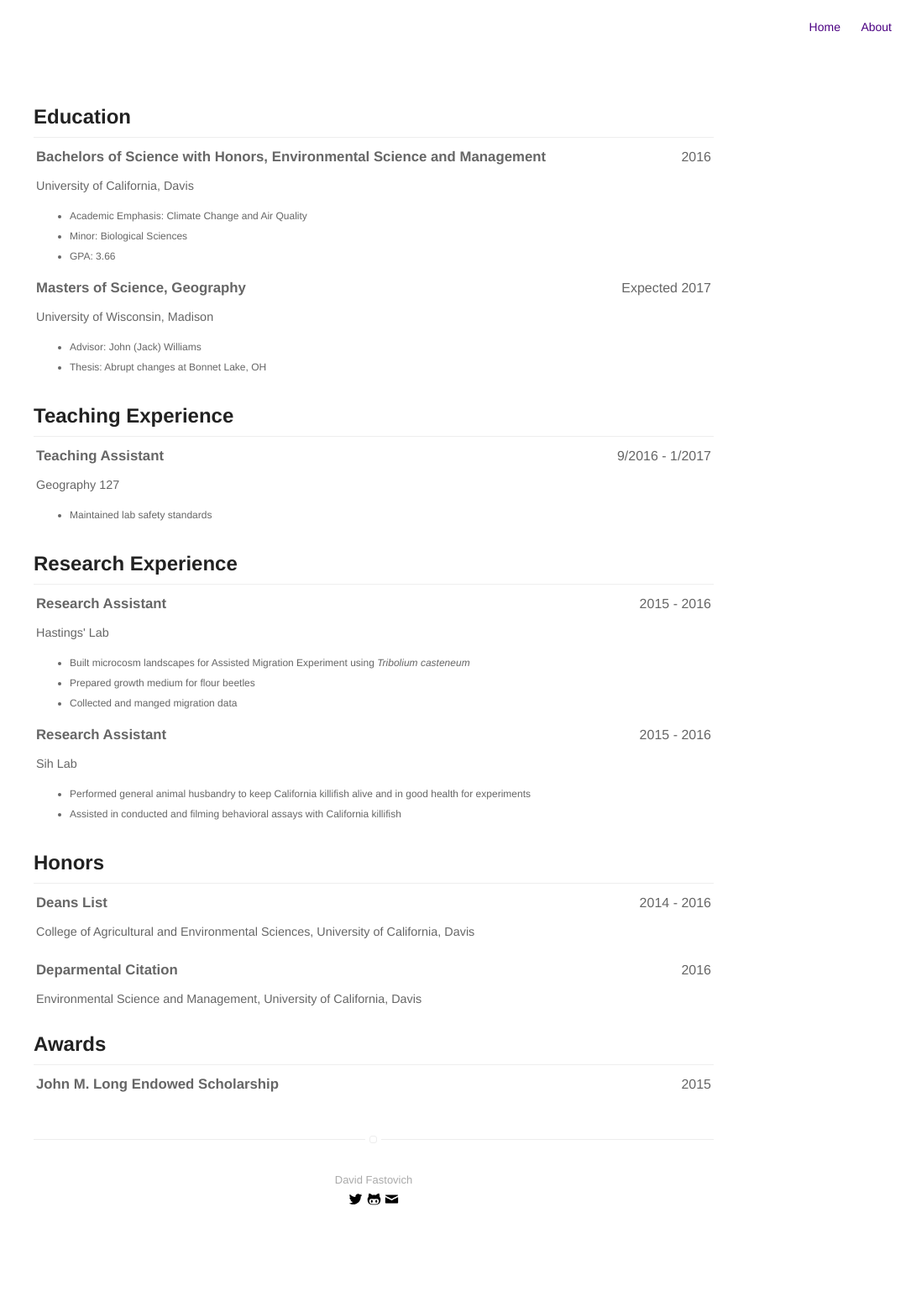
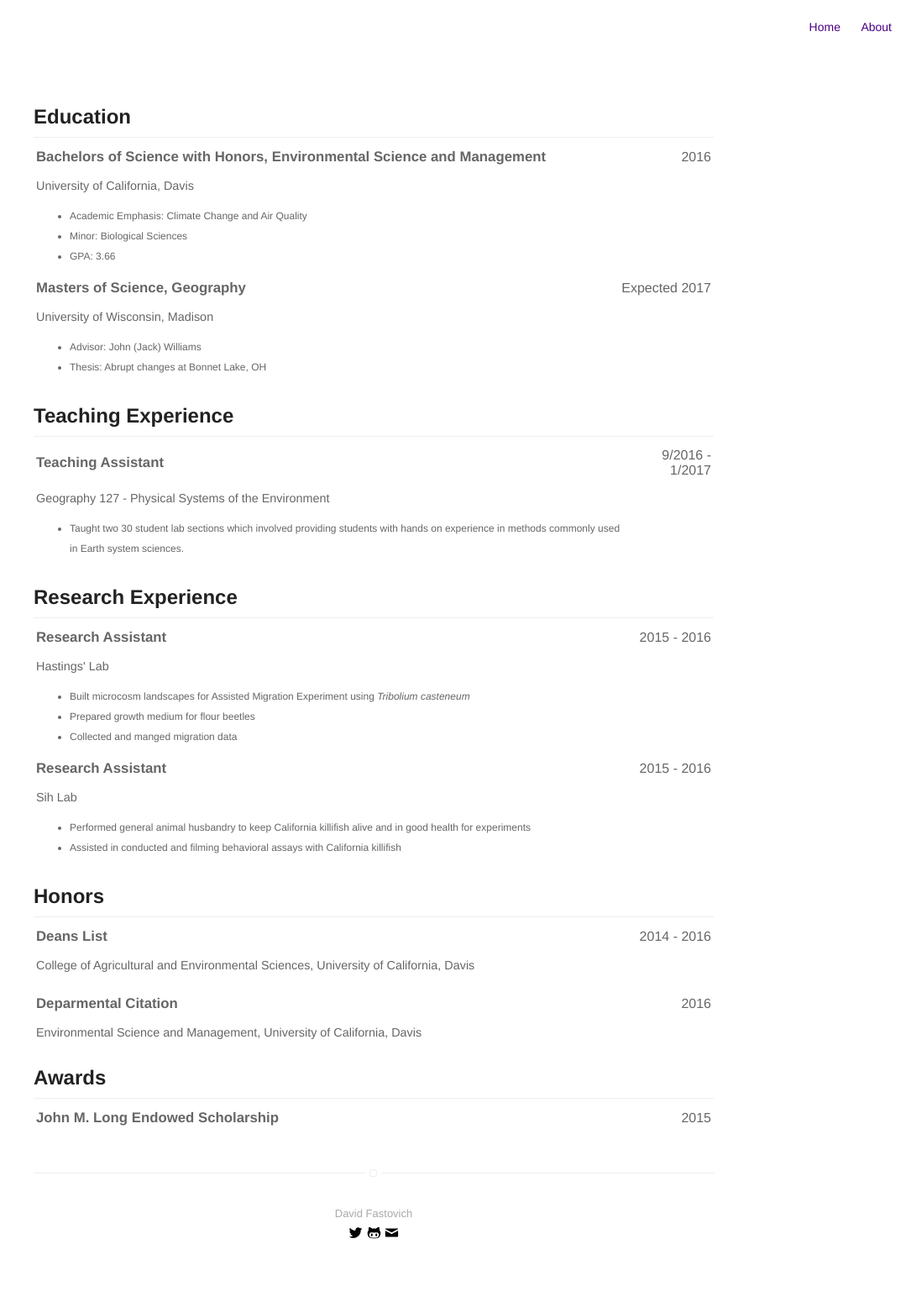
Before and after one commit to davidfastovich/davidfastovich.github.io, a Jekyll site: the page built from cv.md, in a window 1280 px wide. Shown: the whole page at 84% size, without its empty margins (195-1280 px from the left). Built offline with Jekyll 4.4.1, drawn with Linux system fonts in a browser that asks for light colours; before the commit the page ends 1510 px from its top, so only the background shows below that.

Commit message:
Update CV

```diff
--- a/cv.md
+++ b/cv.md
@@ -50,12 +50,12 @@ layout: page
 	</tr>
 	<tr class="separator" />
 	<tr style="font-size:90%;">
-		<td> Geography 127 </td>
+		<td> Geography 127 - Physical Systems of the Environment </td>
 	</tr>
 	<tr style="font-size:75%;">
 		<td>
 			<ul>
-				<li> Maintained lab safety standards </li>
+				<li> Taught two 30 student lab sections which involved providing students with hands on experience in methods commonly used in Earth system sciences. </li>
 			</ul>
 		</td>
 	</tr>
```
Also changed, not shown: 1 other file.
